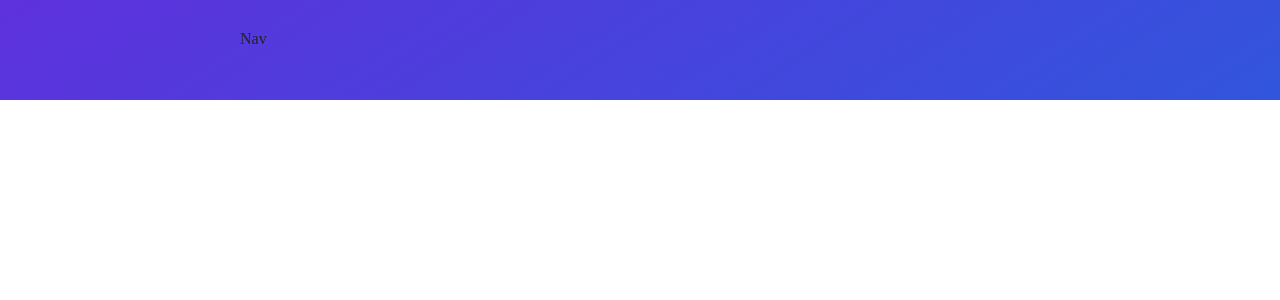
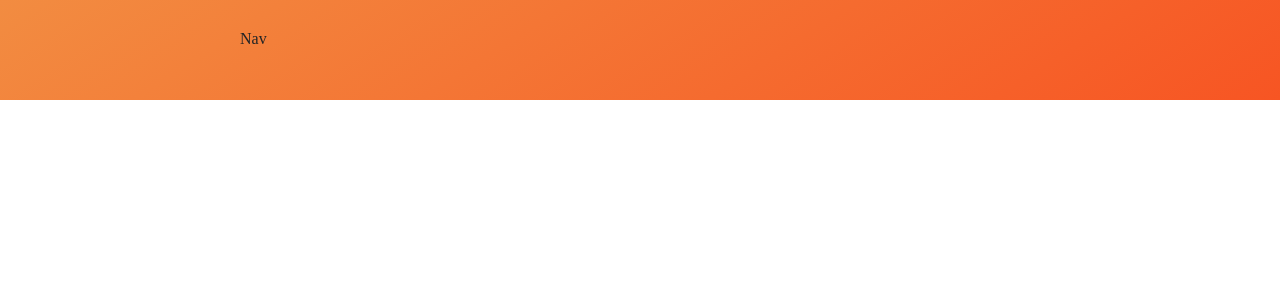
Before and after one commit to LeoRedin/axur, a React (Create React App) app: page / in a window 1280 px wide. Shown: the top 300 px of the page. Built offline with nearby package versions, Linux system fonts and the light colour scheme.

Commit message:
changed header

```diff
--- a/config-overrides.js
+++ /dev/null
@@ -1,10 +0,0 @@
-const { override, addWebpackAlias } = require('customize-cra')
-const path = require('path')
-
-module.exports = override(
-  addWebpackAlias({
-    components: path.resolve(__dirname, 'src', 'components'),
-    views: path.resolve(__dirname, 'src', 'views'),
-    theme: path.resolve(__dirname, 'src', 'theme'),
-  }),
-)
--- a/src/components/AppWrapper/index.js
+++ b/src/components/AppWrapper/index.js
@@ -7,5 +7,5 @@ export default function AppWrapper({ children }) {
 }
 
 AppWrapper.propTypes = {
-  children: PropTypes.element.isRequired,
+  children: PropTypes.node.isRequired,
 }
--- a/src/components/Header/index.js
+++ b/src/components/Header/index.js
@@ -1,5 +1,4 @@
 import React from 'react'
-
 import { Container, Section, MainHeader, NavContainer, Nav } from './styles'
 
 export default function Header() {
--- a/src/components/Header/styles.js
+++ b/src/components/Header/styles.js
@@ -1,4 +1,5 @@
 import styled from 'styled-components'
+import { color } from 'theme/colors'
 
 export const Container = styled.div`
   flex: 1 0 auto;
@@ -6,14 +7,14 @@ export const Container = styled.div`
 
 export const Section = styled.section`
   width: 100%;
-  background-color: rgb(49, 85, 220);
+  background-color: ${color.orange};
   background-attachment: scroll;
   background-origin: padding-box;
   background-clip: border-box;
   background-image: linear-gradient(
     -213deg,
-    rgb(94, 49, 220) 0%,
-    rgb(49, 85, 220) 100%
+    ${color.lightOrange} 0%,
+    ${color.orange} 100%
   );
   background-position: right center, left center;
   background-repeat: no-repeat;
```
Also changed, not shown: jsconfig.json (added, +11 -0 lines), package.json (+4 -8 lines), .eslintrc.js, 1 other file (tests, documents, lock files or other folders).
